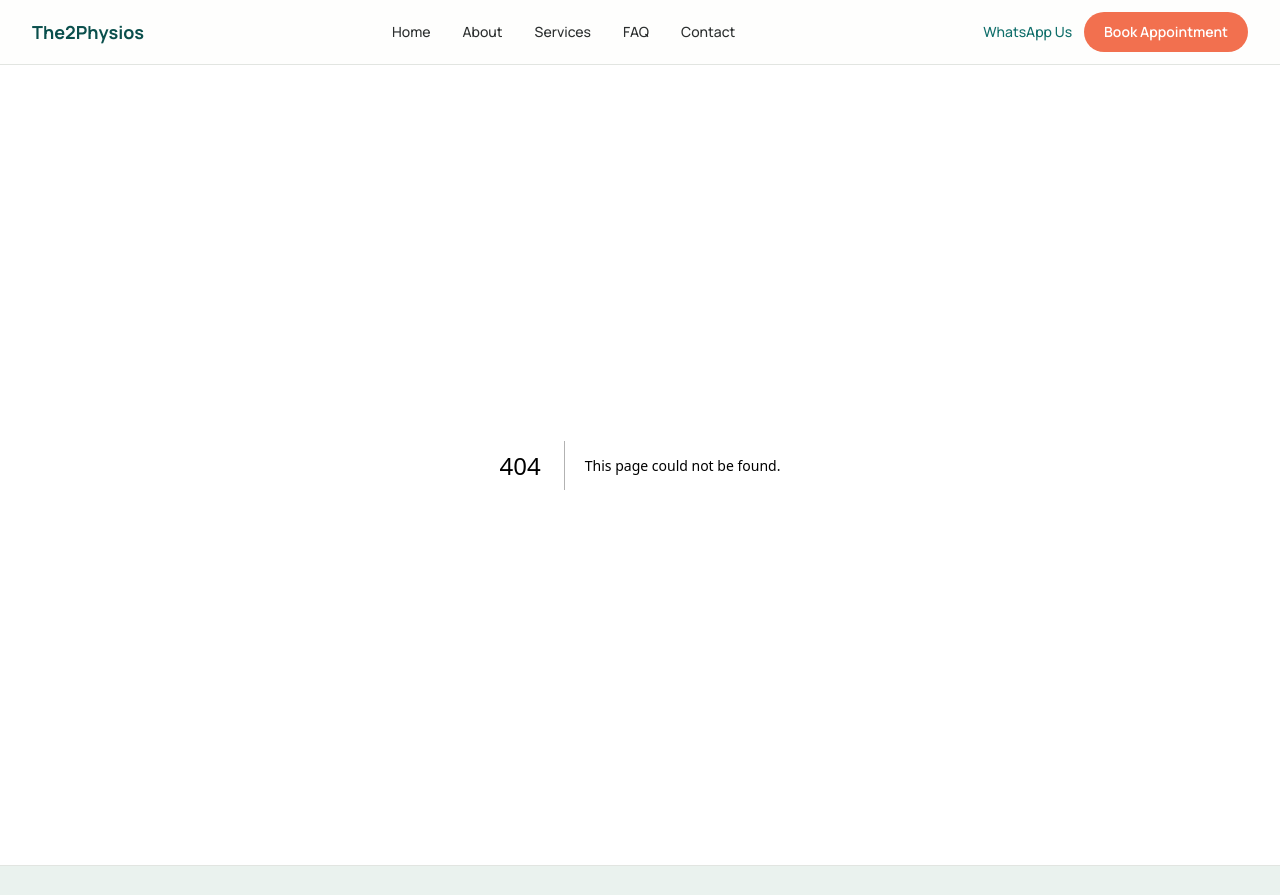
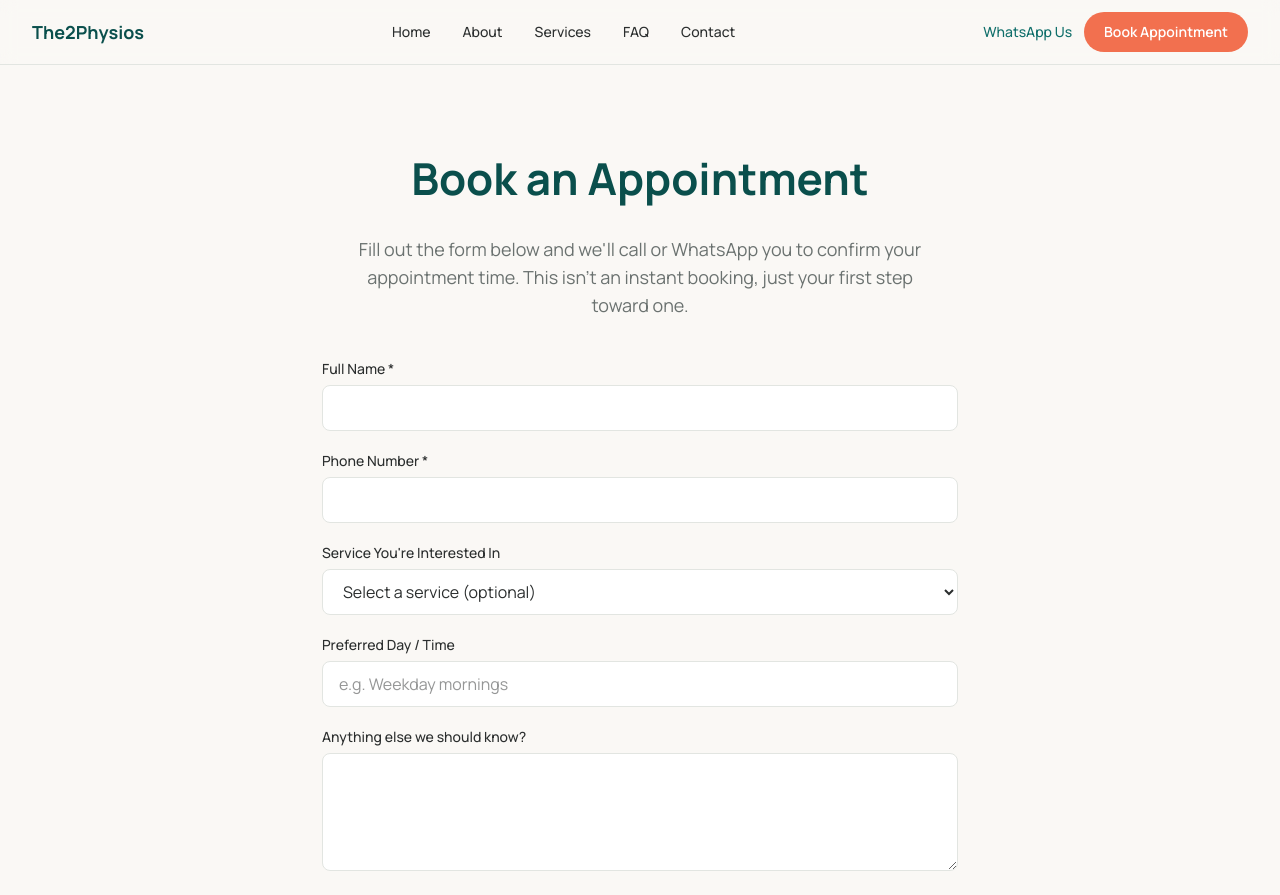
Before and after one commit to prthm412/clinic-website, a Next.js app: page /book in a window 1280 px wide. Before the commit this address had no page. Shown: the top 895 px of the page. Built offline with nearby package versions, Linux system fonts and the light colour scheme.

Commit message:
Add Book page with lead-capture form and Resend email notificaiton API route

```diff
--- /dev/null
+++ b/app/api/book/route.ts
@@ -0,0 +1,50 @@
+import { Resend } from "resend";
+import { NextResponse } from "next/server";
+
+const resend = new Resend(process.env.RESEND_API_KEY);
+
+export async function POST(request: Request) {
+  try {
+    const body = await request.json();
+    const { name, phone, service, preferredTime, message } = body;
+
+    if (!name || !phone) {
+      return NextResponse.json(
+        { error: "Name and phone are required." },
+        { status: 400 }
+      );
+    }
+
+    const notifyEmail = process.env.NOTIFY_EMAIL;
+    if (!notifyEmail) {
+      console.error("NOTIFY_EMAIL is not set");
+      return NextResponse.json(
+        { error: "Server is not configured to send notifications." },
+        { status: 500 }
+      );
+    }
+
+    await resend.emails.send({
+      from: "The2Physios Website <onboarding@resend.dev>",
+      to: notifyEmail,
+      subject: `New booking request from ${name}`,
+      text: `
+New booking request from the website:
+
+Name: ${name}
+Phone: ${phone}
+Service interested in: ${service || "Not specified"}
+Preferred time: ${preferredTime || "Not specified"}
+Message: ${message || "None"}
+      `.trim(),
+    });
+
+    return NextResponse.json({ success: true });
+  } catch (error) {
+    console.error("Booking email failed:", error);
+    return NextResponse.json(
+      { error: "Something went wrong. Please try again or contact us directly." },
+      { status: 500 }
+    );
+  }
+}
--- /dev/null
+++ b/app/book/page.tsx
@@ -0,0 +1,168 @@
+"use client";
+
+import { useState } from "react";
+import { services } from "@/content/services";
+import { clinicConfig } from "@/content/clinic-config";
+
+export default function BookPage() {
+  const [status, setStatus] = useState<"idle" | "submitting" | "success" | "error">("idle");
+  const [errorMsg, setErrorMsg] = useState("");
+
+  async function handleSubmit(e: React.FormEvent<HTMLFormElement>) {
+    e.preventDefault();
+    setStatus("submitting");
+    setErrorMsg("");
+
+    const form = e.currentTarget;
+    const data = {
+      name: (form.elements.namedItem("name") as HTMLInputElement).value,
+      phone: (form.elements.namedItem("phone") as HTMLInputElement).value,
+      service: (form.elements.namedItem("service") as HTMLSelectElement).value,
+      preferredTime: (form.elements.namedItem("preferredTime") as HTMLInputElement).value,
+      message: (form.elements.namedItem("message") as HTMLTextAreaElement).value,
+    };
+
+    try {
+      const res = await fetch("/api/book", {
+        method: "POST",
+        headers: { "Content-Type": "application/json" },
+        body: JSON.stringify(data),
+      });
+
+      if (!res.ok) {
+        const result = await res.json();
+        throw new Error(result.error || "Something went wrong.");
+      }
+
+      setStatus("success");
+      form.reset();
+    } catch (err) {
+      setStatus("error");
+      setErrorMsg(
+        err instanceof Error ? err.message : "Something went wrong. Please try again."
+      );
+    }
+  }
+
+  return (
+    <main className="flex-1">
+      <section className="bg-bg">
+        <div className="mx-auto max-w-[700px] px-4 sm:px-6 lg:px-8 py-16 sm:py-20">
+          <div className="text-center">
+            <h1 className="text-[clamp(1.75rem,4vw,2.75rem)] font-bold text-primary-dark">
+              Book an Appointment
+            </h1>
+            <p className="mx-auto mt-6 max-w-xl text-base sm:text-lg text-muted">
+              Fill out the form below and we&apos;ll call or WhatsApp you to
+              confirm your appointment time. This isn&apos;t an instant
+              booking, just your first step toward one.
+            </p>
+          </div>
+
+          {status === "success" ? (
+            <div className="mt-10 rounded-2xl border border-success bg-bg-alt p-8 text-center">
+              <p className="text-lg font-semibold text-text">
+                Request received!
+              </p>
+              <p className="mt-2 text-muted">
+                We&apos;ll call or WhatsApp you shortly to confirm your
+                appointment. If it&apos;s urgent, feel free to reach us
+                directly at{" "}
+                <a
+                  href={`tel:${clinicConfig.contact.phone}`}
+                  className="text-primary hover:text-primary-dark"
+                >
+                  {clinicConfig.contact.phone}
+                </a>
+                .
+              </p>
+            </div>
+          ) : (
+            <form onSubmit={handleSubmit} className="mt-10 space-y-5">
+              <div>
+                <label htmlFor="name" className="block text-sm font-medium text-text">
+                  Full Name *
+                </label>
+                <input
+                  type="text"
+                  id="name"
+                  name="name"
+                  required
+                  className="mt-1.5 w-full rounded-lg border border-border bg-white px-4 py-2.5 text-text"
+                />
+              </div>
+
+              <div>
+                <label htmlFor="phone" className="block text-sm font-medium text-text">
+                  Phone Number *
+                </label>
+                <input
+                  type="tel"
+                  id="phone"
+                  name="phone"
+                  required
+                  className="mt-1.5 w-full rounded-lg border border-border bg-white px-4 py-2.5 text-text"
+                />
+              </div>
+
+              <div>
+                <label htmlFor="service" className="block text-sm font-medium text-text">
+                  Service You&apos;re Interested In
+                </label>
+                <select
+                  id="service"
+                  name="service"
+                  className="mt-1.5 w-full rounded-lg border border-border bg-white px-4 py-2.5 text-text"
+                >
+                  <option value="">Select a service (optional)</option>
+                  {services.map((s) => (
+                    <option key={s.slug} value={s.name}>
+                      {s.name}
+                    </option>
+                  ))}
+                </select>
+              </div>
+
+              <div>
+                <label htmlFor="preferredTime" className="block text-sm font-medium text-text">
+                  Preferred Day / Time
+                </label>
+                <input
+                  type="text"
+                  id="preferredTime"
+                  name="preferredTime"
+                  placeholder="e.g. Weekday mornings"
+                  className="mt-1.5 w-full rounded-lg border border-border bg-white px-4 py-2.5 text-text"
+                />
+              </div>
+
+              <div>
+                <label htmlFor="message" className="block text-sm font-medium text-text">
+                  Anything else we should know?
+                </label>
+                <textarea
+                  id="message"
+                  name="message"
+                  rows={4}
+                  className="mt-1.5 w-full rounded-lg border border-border bg-white px-4 py-2.5 text-text"
+                />
+              </div>
+
+              {status === "error" && (
+                <p className="text-sm text-red-600">{errorMsg}</p>
+              )}
+
+              <button
+                type="submit"
+                disabled={status === "submitting"}
+                className="w-full rounded-full bg-accent px-8 py-3.5 text-base font-semibold text-white hover:bg-accent-dark transition-colors disabled:opacity-60"
+              >
+                {status === "submitting" ? "Sending..." : "Send Booking Request"}
+              </button>
+            </form>
+          )}
+        </div>
+      </section>
+    </main>
+  );
+}
--- a/package.json
+++ b/package.json
@@ -11,7 +11,8 @@
   "dependencies": {
     "next": "16.3.5",
     "react": "19.2.8",
-    "react-dom": "19.2.8"
+    "react-dom": "19.2.8",
+    "resend": "^6.30.0"
   },
   "devDependencies": {
     "@tailwindcss/postcss": "^4",
```
Also changed, not shown: 1 other file (tests, documents, lock files or other folders).
